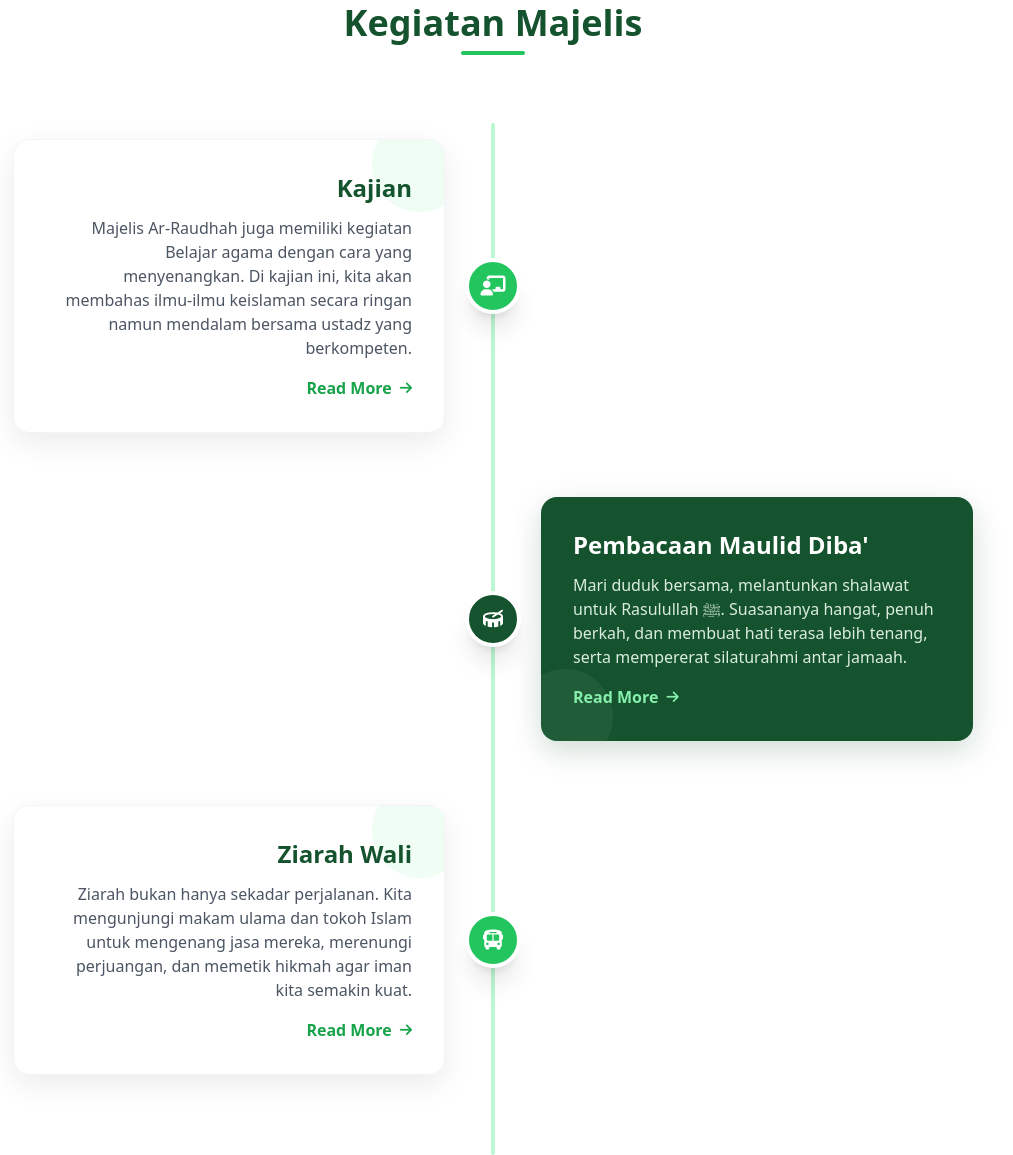
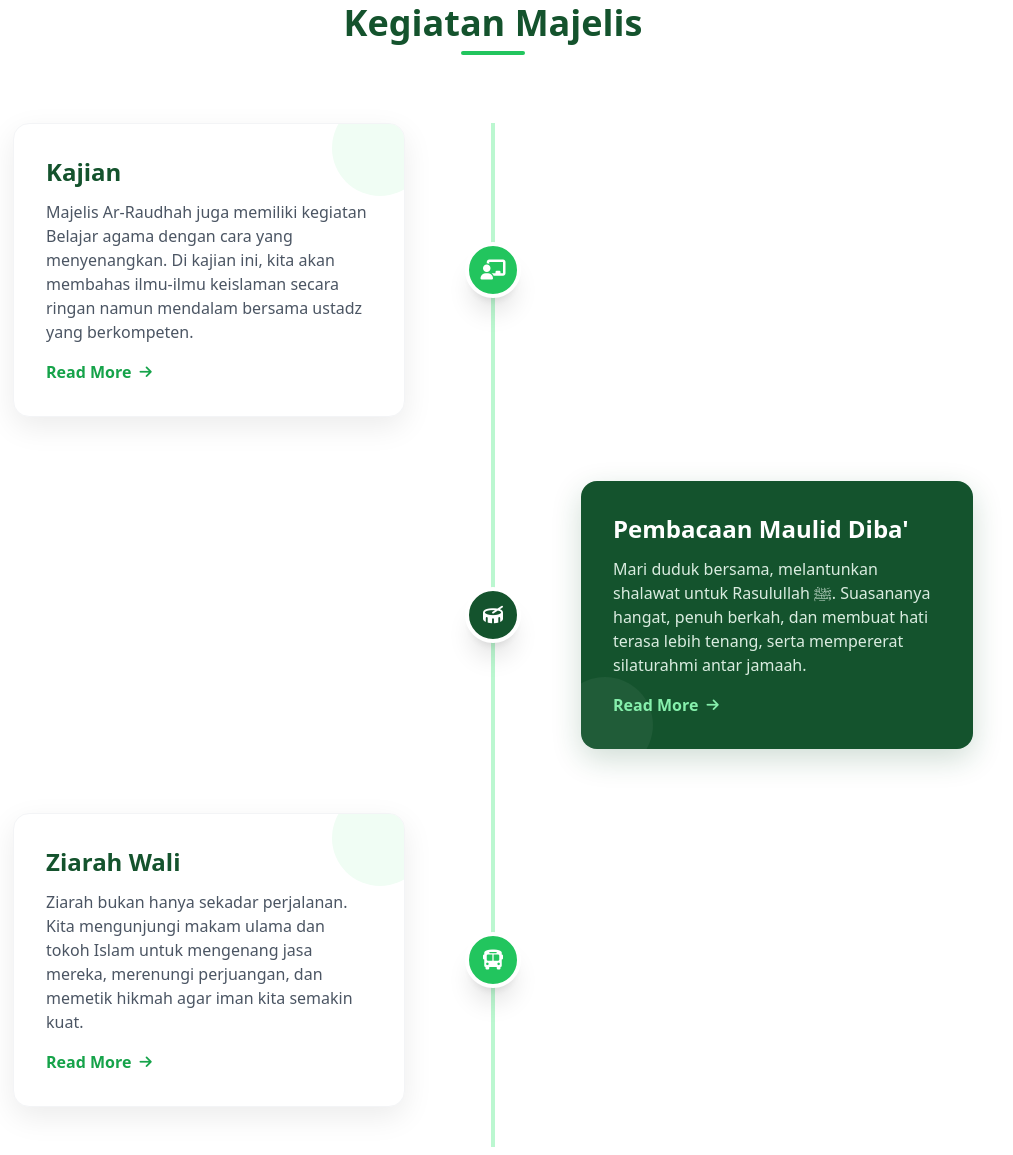
Before and after one commit to Bezibun/wong-rasis, a plain HTML site: page index.html in a window 1280 px wide. Shown: the part 2465-3620 px from the top of the page, without its empty margins (147-1160 px from the left). Drawn offline with nearby package versions, Linux system fonts and the light colour scheme.

Commit message:
Update index.html

```diff
--- a/index.html
+++ b/index.html
@@ -203,7 +203,7 @@
 <!-- End Visi Misi -->
 
 
-<!-- Kegiatan (3D Timeline Presisi 100%) -->
+<!-- Kegiatan (3D Timeline Presisi Garis & Icon 1000% Akurat) -->
 <div class="w-full bg-white py-24 relative overflow-hidden">
   <div class="max-w-5xl mx-auto px-4 sm:px-8">
 
@@ -214,24 +214,25 @@
           </h3>
       </div>
 
-      <!-- Timeline Container Modern -->
-      <div class="relative w-full mx-auto py-4">
+      <!-- Timeline Container Master -->
+      <div class="relative w-full mx-auto pb-10">
 
-        <!-- Garis Tengah yang DIJAMIN Presisi -->
-        <!-- Menggunakan left-[3rem] di mobile dan left-1/2 di desktop.
-             Wajib ada -translate-x-1/2 agar presisi membelah piksel tengah -->
-        <div class="absolute h-full w-1 bg-green-200 left-[3rem] md:left-1/2 top-0 -translate-x-1/2 rounded-full z-0"></div>
+        <!-- GARIS TENGAH UTAMA (Terikat mutlak di container ini, bebas animasi) -->
+        <div class="absolute left-[3rem] md:left-1/2 top-0 bottom-0 w-1 bg-green-200 transform -translate-x-1/2 z-0"></div>
+
+        <!-- Wrapper List Kegiatan -->
+        <div class="flex flex-col space-y-12 md:space-y-16 w-full relative z-10">
 
             <!-- Item 1 (Kiri di Desktop) -->
-        <div class="relative flex items-center justify-between w-full mb-16" data-aos="fade-up">
+            <div class="relative flex w-full md:justify-start">
 
-            <!-- Icon Point (Terkunci presisi di tengah vertikal dan horizontal) -->
-            <div class="absolute left-[3rem] md:left-1/2 top-1/2 -translate-x-1/2 -translate-y-1/2 flex items-center justify-center w-14 h-14 bg-green-500 rounded-full border-4 border-white shadow-xl z-20">
+                <!-- ICON: Sumbu kordinat SAMA PERSIS dengan garis -->
+                <div class="absolute left-[3rem] md:left-1/2 top-1/2 transform -translate-x-1/2 -translate-y-1/2 flex items-center justify-center w-14 h-14 bg-green-500 rounded-full border-4 border-white shadow-xl z-20">
                     <i class="fa-solid fa-chalkboard-user text-white text-xl"></i>
                 </div>
 
-            <!-- Card -->
-            <div class="w-full md:w-[45%] pl-[6.5rem] md:pl-0 text-left md:text-right z-10">
+                <!-- CARD: Animasi AOS ditaruh KHUSUS di sini agar tidak merusak koordinat icon -->
+                <div class="w-full pl-[6rem] md:pl-0 md:w-[45%] md:pr-10" data-aos="fade-right">
                     <div class="bg-white p-6 md:p-8 rounded-2xl shadow-[0_10px_30px_rgba(0,0,0,0.08)] border border-gray-100 transform transition-all duration-300 hover:-translate-y-2 hover:shadow-xl group relative overflow-hidden">
                         <div class="absolute -right-6 -top-6 w-24 h-24 bg-green-50 rounded-full -z-10 transition-transform duration-500 group-hover:scale-150"></div>
                         <h3 class="text-2xl font-bold text-green-900 mb-3">Kajian</h3>
@@ -243,23 +244,18 @@
                         </a>
                     </div>
                 </div>
-
-            <!-- Spacer Kosong untuk menggeser Card ke Kiri di Desktop -->
-            <div class="w-full md:w-[45%] hidden md:block z-10"></div>
             </div>
 
             <!-- Item 2 (Kanan di Desktop) -->
-        <div class="relative flex items-center justify-between w-full mb-16" data-aos="fade-up">
-            <!-- Spacer Kosong untuk menggeser Card ke Kanan di Desktop -->
-            <div class="w-full md:w-[45%] hidden md:block z-10"></div>
+            <div class="relative flex w-full md:justify-end">
 
-            <!-- Icon Point -->
-            <div class="absolute left-[3rem] md:left-1/2 top-1/2 -translate-x-1/2 -translate-y-1/2 flex items-center justify-center w-14 h-14 bg-green-900 rounded-full border-4 border-white shadow-xl z-20">
+                <!-- ICON -->
+                <div class="absolute left-[3rem] md:left-1/2 top-1/2 transform -translate-x-1/2 -translate-y-1/2 flex items-center justify-center w-14 h-14 bg-green-900 rounded-full border-4 border-white shadow-xl z-20">
                     <i class="fa-solid fa-drum text-white text-xl"></i>
                 </div>
 
-            <!-- Card -->
-            <div class="w-full md:w-[45%] pl-[6.5rem] md:pl-0 text-left z-10">
+                <!-- CARD -->
+                <div class="w-full pl-[6rem] md:pl-0 md:w-[45%] md:pl-10" data-aos="fade-left">
                     <div class="bg-green-900 p-6 md:p-8 rounded-2xl shadow-[0_10px_30px_rgba(20,83,45,0.2)] transform transition-all duration-300 hover:-translate-y-2 hover:shadow-2xl group relative overflow-hidden">
                         <div class="absolute -left-6 -bottom-6 w-24 h-24 bg-white/5 rounded-full z-0 transition-transform duration-500 group-hover:scale-150"></div>
                         <h3 class="text-2xl font-bold text-white mb-3 relative z-10">Pembacaan Maulid Diba'</h3>
@@ -274,15 +270,15 @@
             </div>
 
             <!-- Item 3 (Kiri di Desktop) -->
-        <div class="relative flex items-center justify-between w-full mb-16" data-aos="fade-up">
+            <div class="relative flex w-full md:justify-start">
 
-            <!-- Icon Point -->
-            <div class="absolute left-[3rem] md:left-1/2 top-1/2 -translate-x-1/2 -translate-y-1/2 flex items-center justify-center w-14 h-14 bg-green-500 rounded-full border-4 border-white shadow-xl z-20">
+                <!-- ICON -->
+                <div class="absolute left-[3rem] md:left-1/2 top-1/2 transform -translate-x-1/2 -translate-y-1/2 flex items-center justify-center w-14 h-14 bg-green-500 rounded-full border-4 border-white shadow-xl z-20">
                     <i class="fa-solid fa-bus text-white text-xl"></i>
                 </div>
 
-            <!-- Card -->
-            <div class="w-full md:w-[45%] pl-[6.5rem] md:pl-0 text-left md:text-right z-10">
+                <!-- CARD -->
+                <div class="w-full pl-[6rem] md:pl-0 md:w-[45%] md:pr-10" data-aos="fade-right">
                     <div class="bg-white p-6 md:p-8 rounded-2xl shadow-[0_10px_30px_rgba(0,0,0,0.08)] border border-gray-100 transform transition-all duration-300 hover:-translate-y-2 hover:shadow-xl group relative overflow-hidden">
                         <div class="absolute -right-6 -top-6 w-24 h-24 bg-green-50 rounded-full -z-10 transition-transform duration-500 group-hover:scale-150"></div>
                         <h3 class="text-2xl font-bold text-green-900 mb-3">Ziarah Wali</h3>
@@ -294,11 +290,9 @@
                         </a>
                     </div>
                 </div>
-
-            <!-- Spacer -->
-            <div class="w-full md:w-[45%] hidden md:block z-10"></div>
             </div>
 
+        </div>
       </div>
   </div>
 </div>
```
Lines whose indentation alone changed are shown as unchanged.
